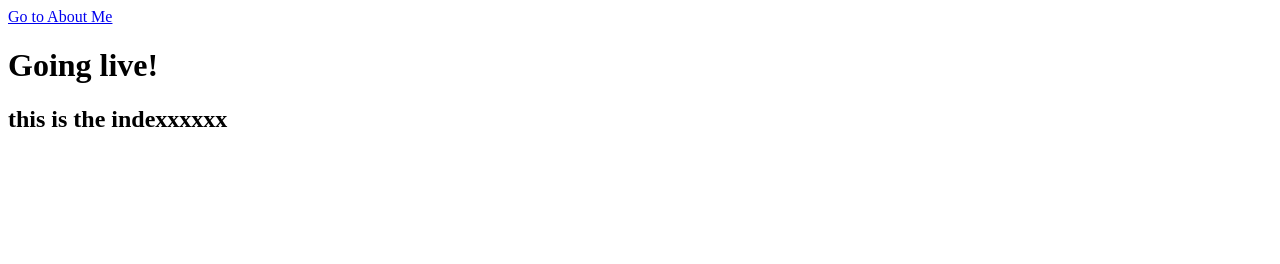
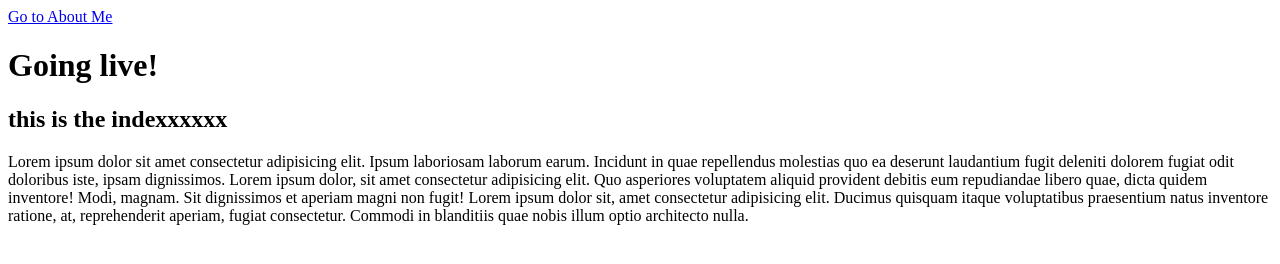
Before and after one commit to vpvnguyen/go-live, a plain HTML site: page index.html in a window 1280 px wide. Drawn offline with Linux system fonts and the light colour scheme.

Commit message:
added lorem to html

```diff
--- a/index.html
+++ b/index.html
@@ -10,5 +10,9 @@
     <a href="./about-me.html">Go to About Me</a>
     <h1>Going live!</h1>
     <h2>this is the indexxxxxx</h2>
+    <p>Lorem ipsum dolor sit amet consectetur adipisicing elit. Ipsum laboriosam laborum earum. Incidunt in quae repellendus molestias quo ea deserunt laudantium fugit deleniti dolorem fugiat odit doloribus iste, ipsam dignissimos.
+        Lorem ipsum dolor, sit amet consectetur adipisicing elit. Quo asperiores voluptatem aliquid provident debitis eum repudiandae libero quae, dicta quidem inventore! Modi, magnam. Sit dignissimos et aperiam magni non fugit!
+        Lorem ipsum dolor sit, amet consectetur adipisicing elit. Ducimus quisquam itaque voluptatibus praesentium natus inventore ratione, at, reprehenderit aperiam, fugiat consectetur. Commodi in blanditiis quae nobis illum optio architecto nulla.
+    </p>
 </body>
 </html>
```
Also changed, not shown: about-me.html (+3 -0 lines).
